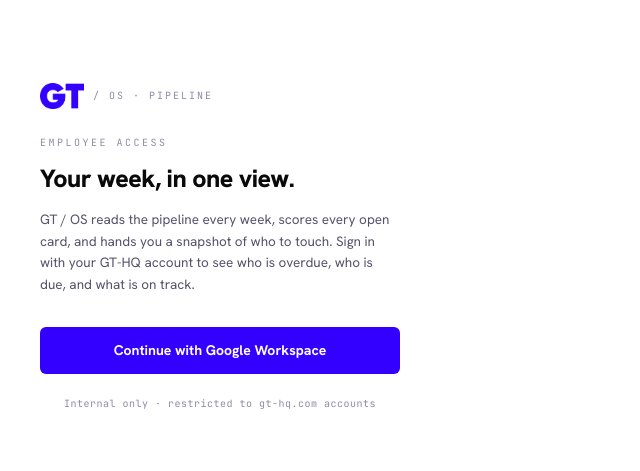
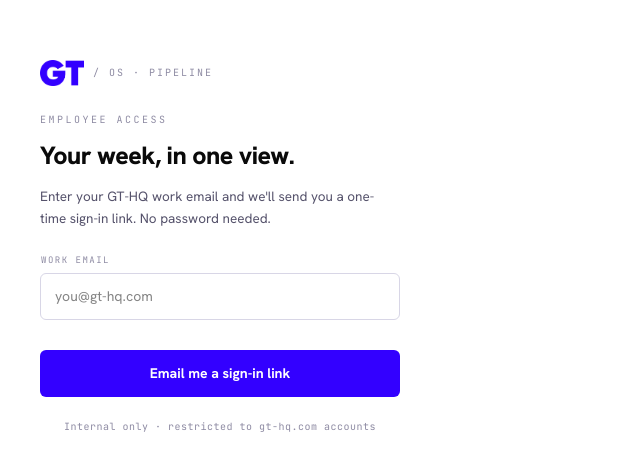
Before and after one commit to merxhanbajrami-gt/gt-crm, a Next.js app: page /login in a window 1280 px wide. Shown: the part 153-624 px from the top of the page, without its empty margins (0-640 px from the left). Built offline with nearby package versions, Linux system fonts and the light colour scheme.

Commit message:
added magic link signin option

```diff
--- a/src/app/auth/callback/route.ts
+++ b/src/app/auth/callback/route.ts
@@ -1,34 +1,40 @@
 import { NextResponse } from "next/server";
+import type { EmailOtpType } from "@supabase/supabase-js";
 import { createClient } from "@/lib/supabase/server";
 
-// OAuth / magic-link callback. Exchanges the code for a session cookie, then
-// sends the user into the app.
+// Auth callback for magic links (and OAuth, if enabled later).
+// Handles both delivery shapes: a PKCE `code`, or an OTP `token_hash` + `type`.
 export async function GET(request: Request) {
   const { searchParams, origin } = new URL(request.url);
   const code = searchParams.get("code");
-  // Only allow same-origin relative paths to prevent open-redirect abuse.
-  // Rejects absolute URLs, protocol-relative (//evil.com), and backslash tricks.
+  const tokenHash = searchParams.get("token_hash");
+  const type = searchParams.get("type") as EmailOtpType | null;
+  const error =
+    searchParams.get("error_description") ?? searchParams.get("error");
+
+  // Only allow same-origin relative redirects (prevents open-redirect abuse).
   const rawNext = searchParams.get("next") ?? "/";
   const next = /^\/(?!\/)[^\\]*$/.test(rawNext) ? rawNext : "/";
-  const error = searchParams.get("error_description") ?? searchParams.get("error");
 
-  if (error) {
-    return NextResponse.redirect(
-      `${origin}/login?error=${encodeURIComponent(error)}`,
-    );
+  const fail = (msg: string) =>
+    NextResponse.redirect(`${origin}/login?error=${encodeURIComponent(msg)}`);
+
+  if (error) return fail(error);
+
+  const supabase = await createClient();
+
+  if (code) {
+    const { error: e } = await supabase.auth.exchangeCodeForSession(code);
+    return e ? fail(e.message) : NextResponse.redirect(new URL(next, origin));
   }
 
-  if (code) {
-    const supabase = await createClient();
-    const { error: exchangeError } =
-      await supabase.auth.exchangeCodeForSession(code);
-    if (!exchangeError) {
-      return NextResponse.redirect(new URL(next, origin));
-    }
-    return NextResponse.redirect(
-      `${origin}/login?error=${encodeURIComponent(exchangeError.message)}`,
-    );
+  if (tokenHash && type) {
+    const { error: e } = await supabase.auth.verifyOtp({
+      type,
+      token_hash: tokenHash,
+    });
+    return e ? fail(e.message) : NextResponse.redirect(new URL(next, origin));
   }
 
-  return NextResponse.redirect(`${origin}/login?error=missing_code`);
+  return fail("missing_auth_params");
 }
--- a/src/app/login/page.tsx
+++ b/src/app/login/page.tsx
@@ -6,25 +6,26 @@ import { createClient } from "@/lib/supabase/client";
 
 function LoginInner() {
   const params = useSearchParams();
-  const urlError = params.get("error");
+  const [email, setEmail] = useState("");
   const [loading, setLoading] = useState(false);
-  const [error, setError] = useState<string | null>(urlError);
+  const [sent, setSent] = useState(false);
+  const [error, setError] = useState<string | null>(params.get("error"));
 
-  async function signInWithGoogle() {
+  async function sendMagicLink(e: React.FormEvent) {
+    e.preventDefault();
     setLoading(true);
     setError(null);
     const supabase = createClient();
-    const { error } = await supabase.auth.signInWithOAuth({
-      provider: "google",
+    const { error } = await supabase.auth.signInWithOtp({
+      email: email.trim(),
       options: {
-        redirectTo: `${window.location.origin}/auth/callback`,
-        queryParams: { hd: "gt-hq.com", prompt: "select_account" },
+        emailRedirectTo: `${window.location.origin}/auth/callback`,
+        shouldCreateUser: true,
       },
     });
-    if (error) {
-      setError(error.message);
     setLoading(false);
-    }
+    if (error) setError(error.message);
+    else setSent(true);
   }
 
   return (
@@ -37,11 +38,41 @@ function LoginInner() {
           </div>
           <div className="lf-eyebrow">Employee access</div>
           <div className="lf-title">Your week, in one view.</div>
+
+          {sent ? (
+            <>
               <p className="lf-sub">
-            GT / OS reads the pipeline every week, scores every open card, and
-            hands you a snapshot of who to touch. Sign in with your GT-HQ account
-            to see who is overdue, who is due, and what is on track.
+                Check your inbox — we sent a sign-in link to{" "}
+                <strong>{email}</strong>. Open it on this device to continue.
               </p>
+              <button
+                className="lf-alt"
+                onClick={() => {
+                  setSent(false);
+                  setEmail("");
+                }}
+                style={{ marginTop: 8 }}
+              >
+                Use a different email
+              </button>
+            </>
+          ) : (
+            <>
+              <p className="lf-sub">
+                Enter your GT-HQ work email and we&apos;ll send you a one-time
+                sign-in link. No password needed.
+              </p>
+              <form onSubmit={sendMagicLink}>
+                <div className="lf-label">Work email</div>
+                <input
+                  className="lf-input"
+                  type="email"
+                  value={email}
+                  onChange={(e) => setEmail(e.target.value)}
+                  placeholder="you@gt-hq.com"
+                  autoComplete="email"
+                  required
+                />
                 {error && (
                   <div className="lf-err" style={{ display: "block" }}>
                     {error}
@@ -49,12 +80,15 @@ function LoginInner() {
                 )}
                 <button
                   className="lf-submit"
-            onClick={signInWithGoogle}
+                  type="submit"
                   disabled={loading}
-            style={{ marginTop: 8 }}
+                  style={{ marginTop: 14 }}
                 >
-            {loading ? "Redirecting…" : "Continue with Google Workspace"}
+                  {loading ? "Sending…" : "Email me a sign-in link"}
                 </button>
+              </form>
+            </>
+          )}
           <p className="lf-note">
             Internal only · restricted to gt-hq.com accounts
           </p>
```
Also changed, not shown: 1 other file (tests, documents, lock files or other folders). Lines whose indentation alone changed are shown as unchanged.
